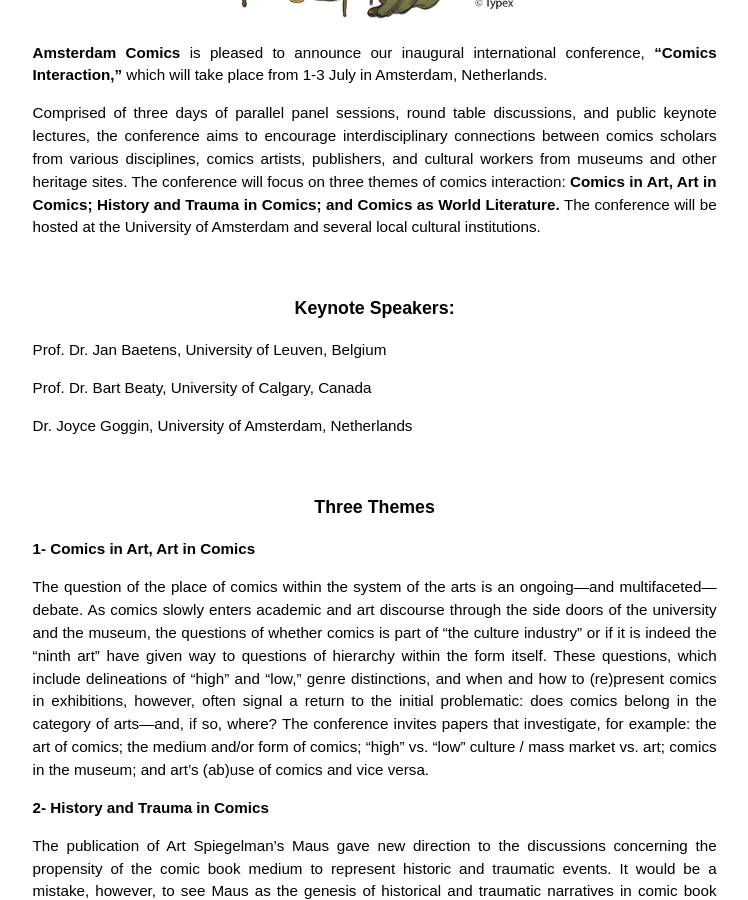
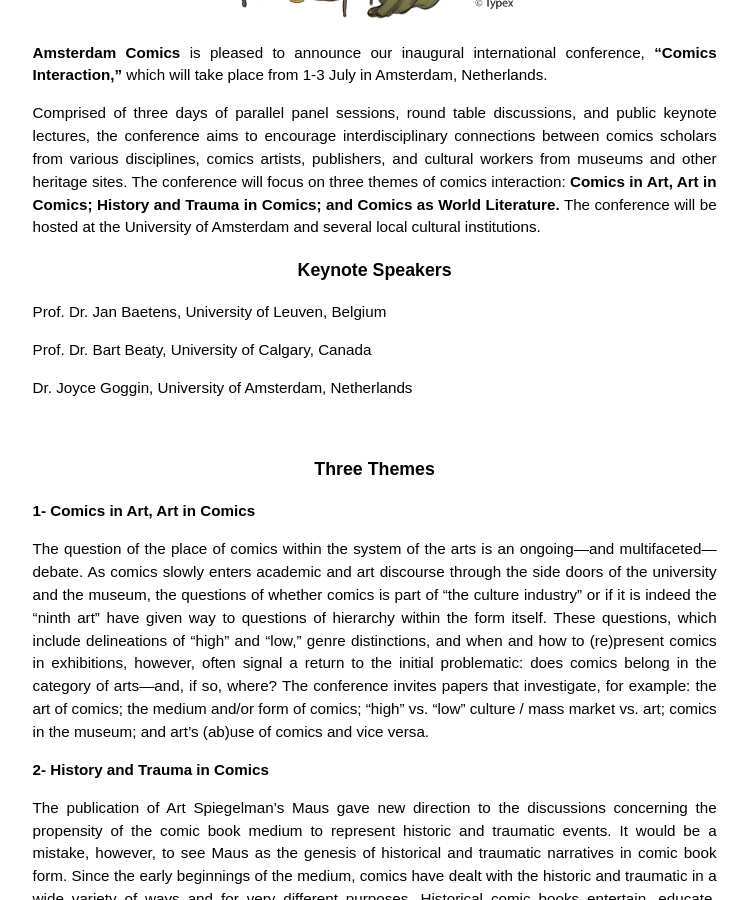
Before and after one commit to amsterdamcomics/amsterdamcomics.github.io, a Jekyll site: the page built from index.md, in a window 1280 px wide and 900 px high, scrolled down 663 px. Shown: the whole window, without its empty margins (347-1095 px from the left). Built offline with Jekyll 4.4.1, drawn with Linux system fonts in a browser that asks for light colours.

Commit message:
sections

```diff
--- a/index.md
+++ b/index.md
@@ -18,9 +18,8 @@
 
 Comprised of three days of parallel panel sessions, round table discussions, and public keynote lectures, the conference aims to encourage interdisciplinary connections between comics scholars from various disciplines, comics artists, publishers, and cultural workers from museums and other heritage sites. The conference will focus on three themes of comics interaction: **Comics in Art, Art in Comics; History and Trauma in Comics; and Comics as World Literature.** The conference will be hosted at the University of Amsterdam and several local cultural institutions.
 
-<br>
 
-###**Keynote Speakers:**
+###**Keynote Speakers**
 
 Prof. Dr. Jan Baetens, University of Leuven, Belgium
 
```
